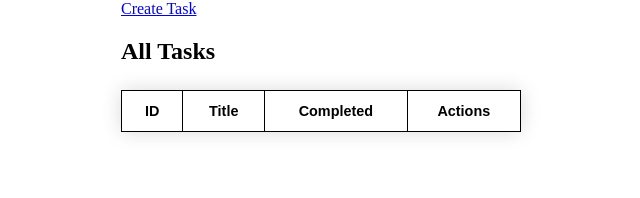
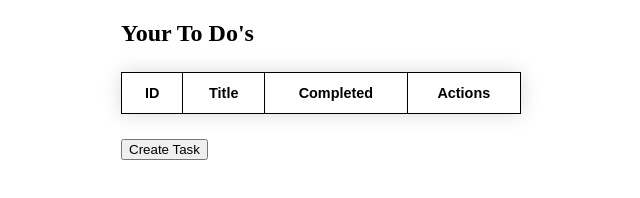
Before and after one commit to cedi1136/projekt294-main, a plain HTML site: page showTask.html in a window 1280 px wide. Shown: the whole page, without its empty margins (369-1009 px from the left). Drawn offline with Linux system fonts and the light colour scheme; no server answers.

Commit message:
updated html

```diff
--- a/showTask.html
+++ b/showTask.html
@@ -12,8 +12,7 @@
 </head>
 
 <body>
-    <a href="./index.html">Create Task</a>
-    <h2>All Tasks</h2>
+    <h2>Your To Do's</h2>
     <table class="styled-table" id="tasks">
         <thead>
         <tr>
@@ -28,6 +27,7 @@
         </tbody>
     </thead>
     </table>
+    <button id="CreateButtonStyle" onclick="CreateTask()">Create Task</button>
 </body>
 
 </html>
```
